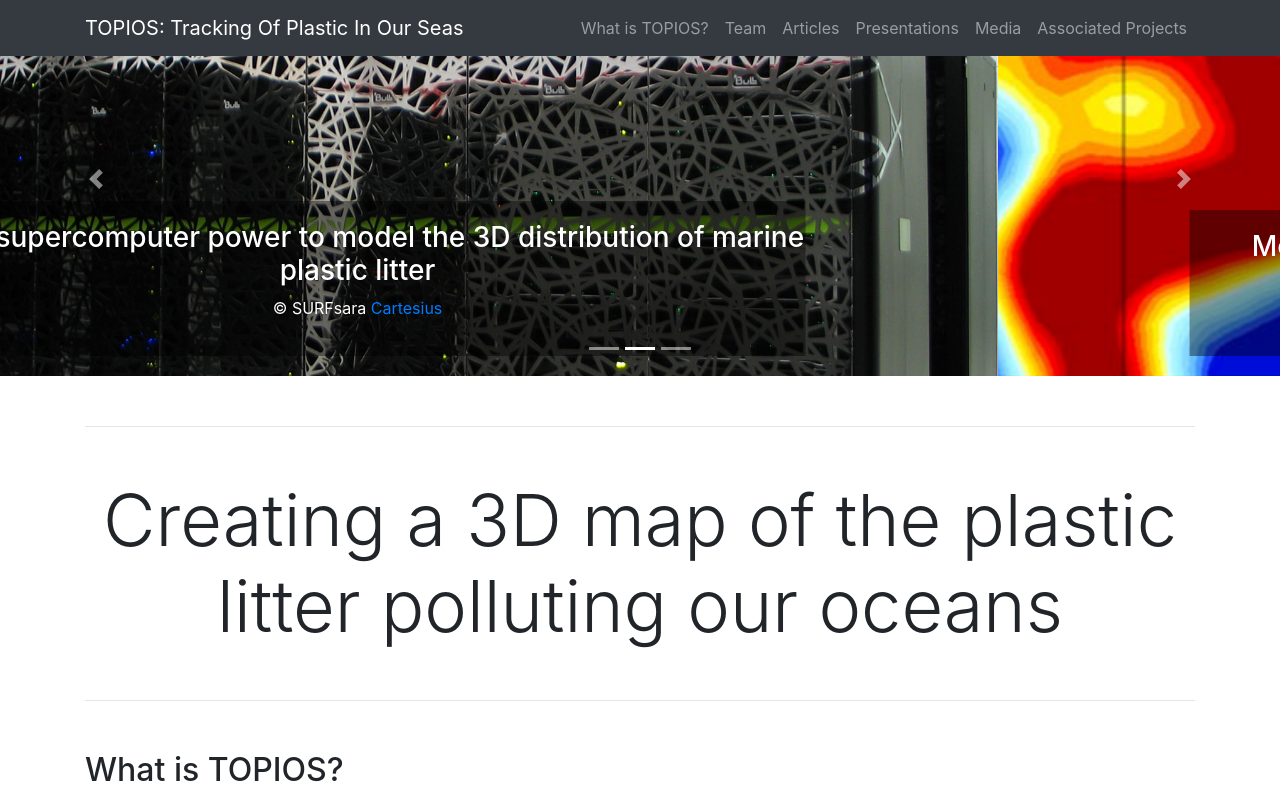
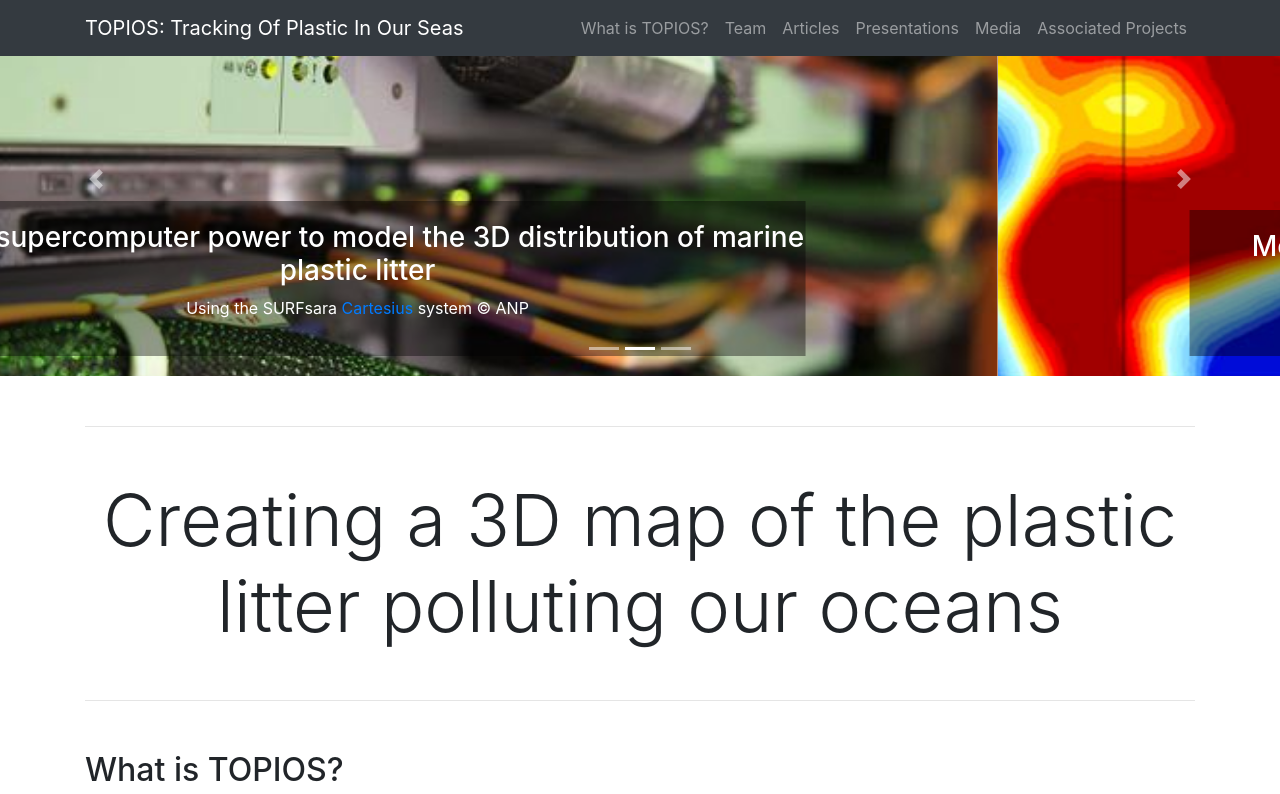
Before and after one commit to OceanParcels/TOPIOS, a plain HTML site: page docs/index.html in a window 1280 px wide. Shown: the top 794 px of the page. Drawn offline with Linux system fonts and the light colour scheme; files whose address does not match are found by name.

Commit message:
ANP figure for supercomputer carousel
Figure from
https://www.parool.nl/binnenland/snelste-supercomputer-van-nederland-sta
at-in-amsterdam~a3792810/

```diff
--- a/docs/index.html
+++ b/docs/index.html
@@ -76,10 +76,10 @@
     </ol>
     <div class="carousel-inner" role="listbox">
       <!-- Slide One - Set the background image for this slide in the line below -->
-      <div class="carousel-item active" style="background-image: url('images/Cartesius_0_0.jpg')">
+      <div class="carousel-item active" style="background-image: url('images/supercomputer.jpeg')">
         <div class="carousel-caption d-none d-md-block">
           <h3>Using supercomputer power to model the 3D distribution of marine plastic litter</h3>
-          <p>&copy; SURFsara <a href="https://userinfo.surfsara.nl/systems/cartesius">Cartesius</a> </p>
+          <p>Using the SURFsara <a href="https://userinfo.surfsara.nl/systems/cartesius">Cartesius</a> system &copy; ANP </p>
         </div>
       </div>
       <!-- Slide Two - Set the background image for this slide in the line below -->
```
Also changed, not shown: docs/images/supercomputer.jpeg (added).
